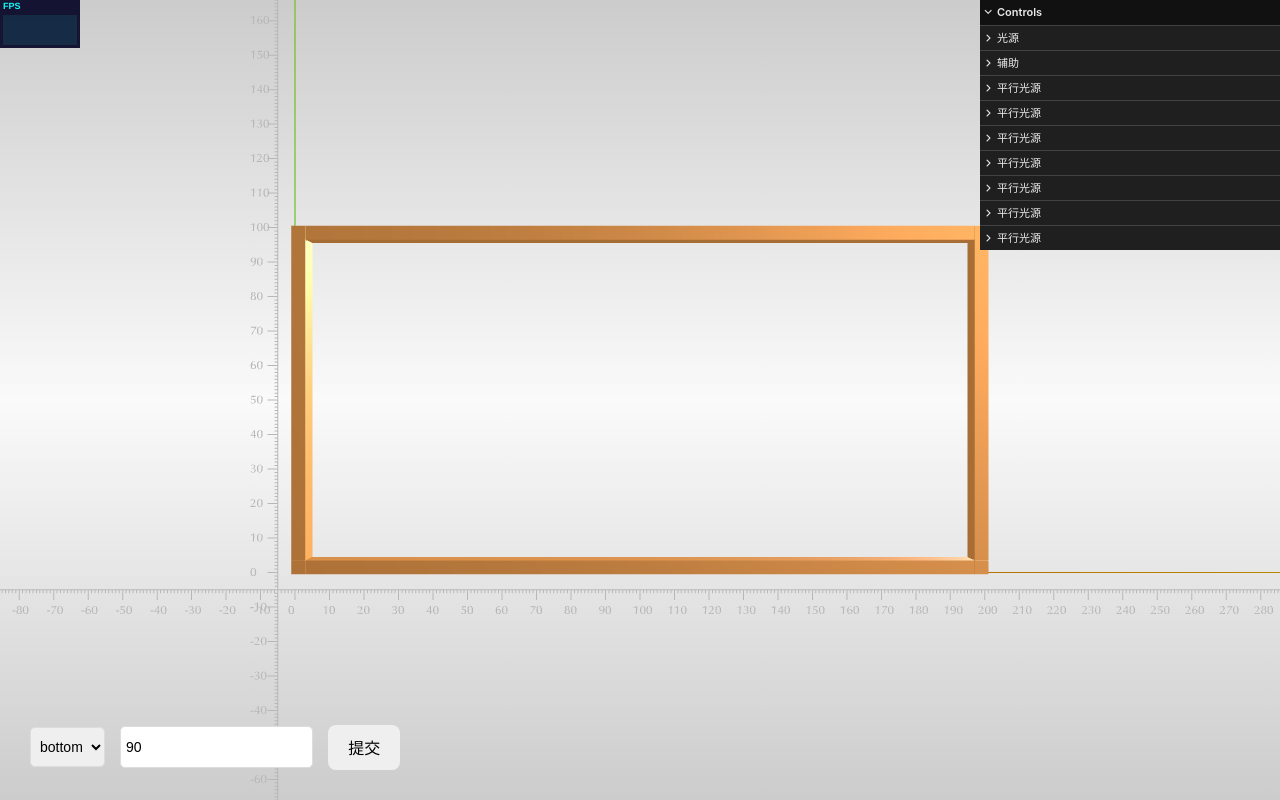
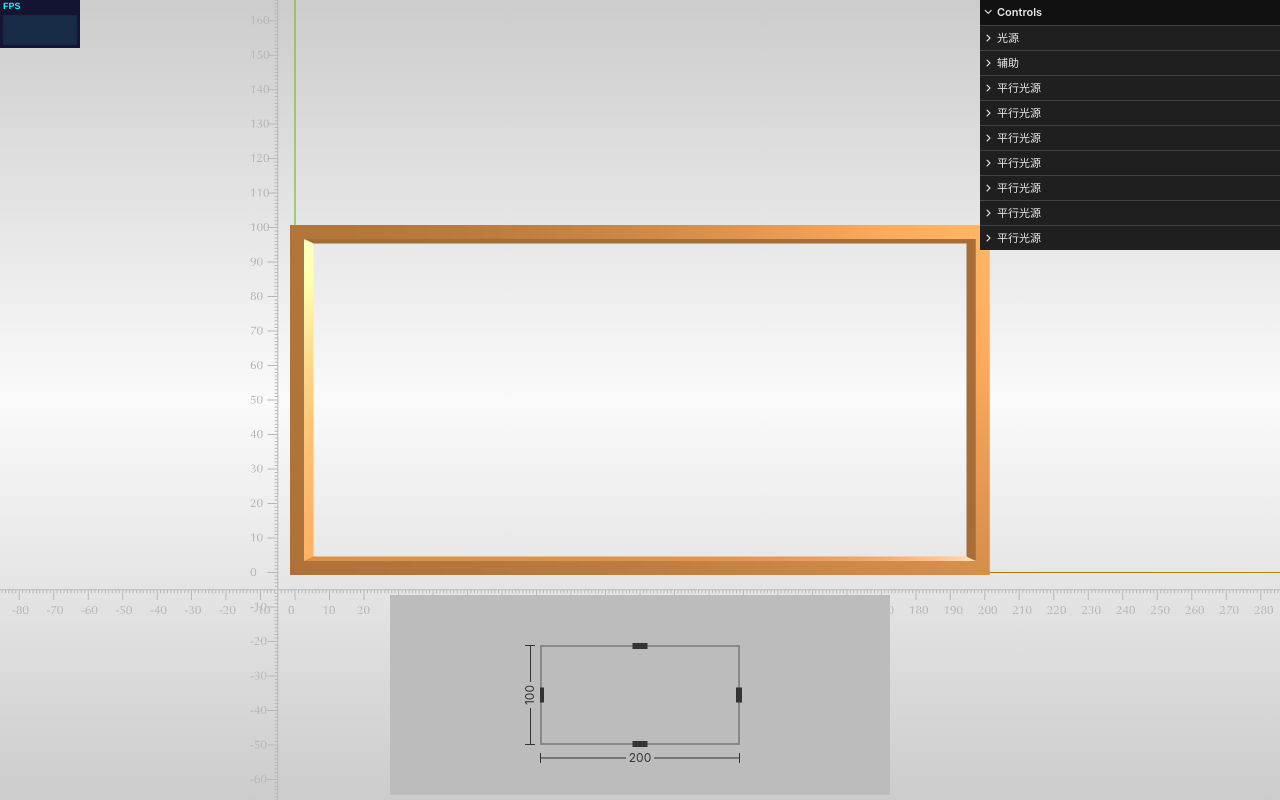
Before and after one commit to cashon1120/threejs, a website built with Vite: page index.html in a window 1280 px wide. Built offline with nearby package versions, Linux system fonts and the light colour scheme.

Commit message:
添加HTML事件

```diff
--- a/index.html
+++ b/index.html
@@ -1,6 +1,5 @@
-<!doctype html>
+<!DOCTYPE html>
 <html lang="en">
-
   <head>
     <meta charset="UTF-8" />
     <link rel="icon" type="image/svg+xml" href="/vite.svg" />
@@ -9,17 +8,18 @@
   </head>
 
   <body>
-  <div class="box">
-    <select class="input" id="option">
-      <option selected value="bottom">bottom</option>
-      <option value="left">left</option>
-      <option value="top">top</option>
-      <option value="right">right</option>
-    </select>
-    <input value="90" class="input" id="inputValue" type="number" />
-    <button id="submitButton">提交</button>
+    <div class="outer">
+      <div class="box" id="box">
+        <!-- <div class="size top"><span>top</span><div class="line"></div></div> -->
+        <div class="size left"><span id="height_value">left</span><div class="line"></div></div>
+        <!-- <div class="size right"><span>right</span><div class="line"></div></div> -->
+        <div class="size bottom"><span id="width_value">bottom</span><div class="line"></div></div>
+        <div class="drag top" id="top" data-type="top"></div>
+        <div class="drag right" id="right" data-type="right"></div>
+        <div class="drag bottom" id="bottom" data-type="bottom"></div>
+        <div class="drag left" id="left" data-type="left"></div>
+      </div>
     </div>
     <script type="module" src="/src/main.ts"></script>
   </body>
-
 </html>
--- a/src/style.css
+++ b/src/style.css
@@ -1,11 +1,15 @@
 :root {
+  color: rgba(255, 255, 255, 0.87);
+  font-weight: 400;
   font-family: Inter, system-ui, Avenir, Helvetica, Arial, sans-serif;
   line-height: 1.5;
-  font-weight: 400;
+  background-color: #242424;
+  -webkit-user-select: none; /* 针对Chrome/Safari/Opera */
+  -moz-user-select: none; /* 针对Firefox */
+  -ms-user-select: none; /* 针对IE10+ */
+  user-select: none;
 
   color-scheme: light dark;
-  color: rgba(255, 255, 255, 0.87);
-  background-color: #242424;
 
   font-synthesis: none;
   text-rendering: optimizeLegibility;
@@ -14,93 +18,156 @@
   -webkit-text-size-adjust: 100%;
 }
 
-a {
-  font-weight: 500;
-  color: #646cff;
-  text-decoration: inherit;
-}
-a:hover {
-  color: #535bf2;
+body {
+  display: flex;
+  min-width: 320px;
+  min-height: 100vh;
+  margin: 0;
+  background: linear-gradient(#cccccc, #fafafa, #cccccc);
+  place-items: center;
 }
 
-body {
-  margin: 0;
-  display: flex;
-  place-items: center;
-  min-width: 320px;
-  min-height: 100vh;
-  background: linear-gradient(#cccccc, #fafafa, #cccccc);
+.outer {
+  position: fixed;
+  bottom: 5px;
+  left: 50%;
+  width: 500px;
+  height: 200px;
+  background-color: #bcbcbc;
+  transform: translateX(-50%);
 }
 
-h1 {
-  font-size: 3.2em;
-  line-height: 1.1;
+.box {
+  position: absolute;
+  top: 50px;
+  left: 150px;
+  z-index: 999;
+  box-sizing: border-box;
+  width: 200px;
+  height: 100px;
+  border: 2px solid #888;
+}
+.drag {
+  position: absolute;
+  width: 6px;
+  height: 6px;
+  background-color: #333;
+  cursor: move;
+}
+.drag.top {
+  top: -4px;
+  left: 50%;
+  width: 15px;
+  transform: translateX(-50%);
+}
+.drag.bottom {
+  bottom: -4px;
+  left: 50%;
+  width: 15px;
+  transform: translateX(-50%);
+}
+.drag.left {
+  top: 50%;
+  left: -4px;
+  height: 15px;
+  transform: translateY(-50%);
+  line-height-step: 10px;
+}
+.drag.right {
+  top: 50%;
+  right: -4px;
+  height: 15px;
+  transform: translateY(-50%);
+}
+.size {
+  position: absolute;
+  display: flex;
+  align-items: center;
+  justify-content: center;
+  color: #333;
+  font-size: 12px;
+}
+.size span {
+  position: relative;
+  z-index: 9;
+  display: inline-block;
+  padding: 1px 3px;
+  background-color: #bcbcbc;
+}
+.size .line {
+  position: absolute;
+}
+.size::after,
+.size::before {
+  position: absolute;
+  display: block;
+  content: "";
+}
+.size.top,
+.size.bottom {
+  right: -2px;
+  left: -2px;
+  height: 20px;
+}
+.size.bottom {
+  bottom: -25px;
 }
 
-#app {
-  max-width: 1280px;
-  margin: 0 auto;
-  padding: 2rem;
+.size.top::before,
+.size.top:after,
+.size.bottom::before,
+.size.bottom:after {
+  top: 50%;
+  width: 1px;
+  height: 10px;
+  background-color: #333;
+  transform: translateY(-50%);
+}
+.size.top::before,
+.size.bottom::before {
+  left: 0;
+}
+.size.top::after,
+.size.bottom::after {
+  right: 0;
+}
+.size.top .line,
+.size.bottom .line {
+  top: 50%;
+  width: 100%;
+  height: 1px;
+  background-color: #333;
+  transform: translateY(-50%);
+}
+.size.top {
+  top: -25px;
   text-align: center;
 }
 
-.logo {
-  height: 6em;
-  padding: 1.5em;
-  will-change: filter;
-  transition: filter 300ms;
+.size.left {
+  top: -2px;
+  bottom: -2px;
+  left: -25px;
 }
-.logo:hover {
-  filter: drop-shadow(0 0 2em #646cffaa);
+.size.left .line {
+  width: 1px;
+  height: 100%;
+  background-color: #333;
 }
-.logo.vanilla:hover {
-  filter: drop-shadow(0 0 2em #3178c6aa);
+.size.left span {
+  transform: rotate(-90deg);
 }
-
-.card {
-  padding: 2em;
+.size.left::before,
+.size.left:after {
+  left: 50%;
+  width: 10px;
+  height: 1px;
+  background-color: #333;
+  transform: translateX(-50%);
 }
-
-.read-the-docs {
-  color: #888;
+.size.left::before {
+  top: 0;
 }
-
-button {
-  border-radius: 8px;
-  border: 1px solid transparent;
-  padding: 0.6em 1.2em;
-  font-size: 1em;
-  font-weight: 500;
-  font-family: inherit;
-  outline: none;
-  cursor: pointer;
-  transition: border-color 0.25s;
+.size.left::after {
+  bottom: 0;
 }
-button:hover {
-  border-color: #646cff;
-}
-button:focus,
-button:focus-visible {
-  outline: 4px auto -webkit-focus-ring-color;
-}
-
-
-
-
-.box {
-  position: fixed;
-  left: 30px;
-  bottom: 30px;
-  display: flex;
-  align-items: center;
-}
-.input {
-  height: 40px;
-  line-height: 40px;
-  border: 1px solid #ddd;
-  border-radius: 5px;
-  padding: 0 5px;
-  margin-right: 15px;
-  outline: none;
-  font-size: 14px;
-}
--- a/src/window/class/bar.ts
+++ b/src/window/class/bar.ts
@@ -5,9 +5,9 @@ import { scene, camera, renderer } from "../../common";
 type AlignType = "right" | "top" | "left" | "bottom" | "center";
 
 interface Props {
-  width: number;
-  height: number;
-  depth: number;
+  width: number; //模型的宽度
+  height: number; // 模型的高度
+  depth: number; // 模型的厚度
   color?: string;
   group?: THREE.Group;
   x?: number;
@@ -22,13 +22,19 @@ interface Params {
   time?: number;
 }
 
+interface transformProps extends Params {
+  left: number;
+  right: number;
+  top: number;
+  bottom: number;
+}
+
 class Bar {
   innerGroup: THREE.Group;
   group: THREE.Group;
   parentGroup: THREE.Group;
   width: number;
   height: number;
-  depth: number;
   align?: AlignType;
   x: number;
   y: number;
@@ -37,7 +43,7 @@ class Bar {
     const {
       width,
       height,
-      depth = 3,
+      depth,
       color = "#eee",
       x = 0,
       y = 0,
@@ -47,7 +53,6 @@ class Bar {
     } = params;
     this.width = width;
     this.height = height;
-    this.depth = depth;
     this.x = x;
     this.y = y;
     this.z = z;
@@ -88,7 +93,6 @@ class Bar {
     if (this.parentGroup) {
       this.parentGroup.add(this.group);
     }
-    return this;
   }
   translate = (params: Params) => {
     const { type, value, time = 300 } = params;
@@ -102,7 +106,6 @@ class Bar {
     tween.onComplete(() => {
       isEnd = true;
     });
-    tween.onComplete;
     const render = () => {
       tween.update();
       renderer.render(scene, camera);
@@ -112,56 +115,32 @@ class Bar {
     };
     render();
   };
-  transform = (params: Params) => {
-    const { type, value, time = 300 } = params;
+  transform = (params: transformProps) => {
+    const { type, value, left, right, top, bottom, time = 300 } = params;
     if (!type) {
-      throw new Error("请输入变化类型, 如: left | right | top | bottom");
+      throw new Error("请输入变化方向, 如: left | right | top | bottom");
     }
     const target = this.group;
     const _height = this.height;
     const _width = this.width;
     const isHorizontal = type === "right" || type === "left";
-    const isVertical = type === "top" || type === "bottom";
     let positionTween: any;
-    if (type === "top") {
+    if (type === "top" || type === "bottom") {
       positionTween = new TWEEN.Tween(target.position)
-        .to({ y: value / 2 }, time)
-        .start();
-      this.height = value;
-    }
-
-    if (type === "right") {
-      positionTween = new TWEEN.Tween(target.position)
-        .to({ x: value / 2 }, time)
-        .start();
-      this.width = value;
-    }
-
-    if (type === "bottom") {
-      const targetValue = target.position.y - (value - this.height) / 2;
-      positionTween = new TWEEN.Tween(target.position)
-        .to({ y: targetValue }, time)
-        .start();
-      this.height = value;
-    }
-
-    if (type === "left") {
-      const targetValue = target.position.x - (value - this.width) / 2;
-      positionTween = new TWEEN.Tween(target.position)
-        .to({ x: targetValue }, time)
+        .to({ y: (top + bottom ) / 2 }, time)
         .start();
     }
 
-    if (isHorizontal) {
-      this.width = value;
-    }
-    if (isVertical) {
-      this.height = value;
+    if (type === "right" || type === "left") {
+      positionTween = new TWEEN.Tween(target.position)
+        .to({ x: (right + left ) / 2 }, time)
+        .start();
     }
 
     const scaleType = isHorizontal ? "x" : "y";
+    const scaleValue = value / (isHorizontal ? _width : _height);
     const tween = new TWEEN.Tween(target.scale)
-      .to({ [scaleType]: value / (isHorizontal ? _width : _height) }, time)
+      .to({ [scaleType]: scaleValue }, time)
       .start();
     let isEnd = false;
     tween.onComplete(() => {
--- a/src/window/class/rect.ts
+++ b/src/window/class/rect.ts
@@ -5,8 +5,8 @@ interface Props {
   group: THREE.Group;
   width: number;
   height: number;
-  barWidth: number;
-  depth: number;
+  barWidth: number; // 这个决定了边框的宽度或者高度
+  barDepth: number;
   x?: number;
   y?: number;
   z?: number;
@@ -15,8 +15,6 @@ interface Props {
   rightBar?: Bar;
   bottomBar?: Bar;
   color?: string;
-  minWidth?: number;
-  minHeight?: number;
 }
 
 interface TranformProps {
@@ -36,21 +34,19 @@ class Rect {
   barWidth: number;
   width: number;
   height: number;
-  depth: number;
+  barDepth: number;
   group: THREE.Group;
   top: number;
   left: number;
   right: number;
   bottom: number;
-  minWidth: number;
-  minHeight: number;
   constructor(params: Props) {
     const {
       width,
       height,
       group,
       barWidth,
-      depth = 2,
+      barDepth = 2,
       x = 0,
       y = 0,
       z = 0,
@@ -59,19 +55,16 @@ class Rect {
       rightBar,
       bottomBar,
       color = "#eeeeee",
-      minWidth = 100,
-      minHeight = 50,
+
     } = params;
     this.width = width;
     this.height = height;
-    this.depth = depth;
+    this.barDepth = barDepth;
     this.left = 0;
     this.top = height;
     this.right = width;
     this.bottom = 0;
     this.barWidth = barWidth;
-    this.minWidth = minWidth;
-    this.minHeight = minHeight;
     this.topBar =
       topBar ||
       new Bar({
@@ -80,7 +73,7 @@ class Rect {
         x: this.width / 2,
         y: this.height,
         align: "top",
-        depth,
+        depth: barDepth,
         color,
       });
     this.rightBar =
@@ -91,7 +84,7 @@ class Rect {
         x: this.width,
         y: height / 2,
         align: "right",
-        depth,
+        depth: barDepth,
         color,
       });
     this.leftBar =
@@ -100,7 +93,7 @@ class Rect {
         width: barWidth,
         height: height,
         y: height / 2,
-        depth,
+        depth: barDepth,
         color,
         align: "left",
       });
@@ -111,7 +104,7 @@ class Rect {
         height: barWidth,
         x: this.width / 2,
         align: "bottom",
-        depth,
+        depth: barDepth,
         color,
       });
     this.group = new THREE.Group();
@@ -132,11 +125,7 @@ class Rect {
         if (this.height === value) {
           return;
         }
-        if (value < this.minHeight) {
-          throw new Error(`高度不能小于最小高度(${this.minHeight})`);
-        }
         this.top  = value - this.height + this.top
-        console.log(this.top)
         this.topBar.translate({
           type,
           value: this.top,
@@ -144,12 +133,20 @@ class Rect {
         });
         this.leftBar.transform({
           type,
+          left: this.left,
+          right: this.right,
+          top: this.top,
+          bottom: this.bottom,
           value,
           time,
         });
         this.rightBar.transform({
           type,
-          value: value,
+          left: this.left,
+          right: this.right,
+          top: this.top,
+          bottom: this.bottom,
+          value,
           time,
         });
         this.height = value;
@@ -158,23 +155,28 @@ class Rect {
         if (this.width === value) {
           return;
         }
-        if (value < this.minWidth) {
-          throw new Error(`宽度不能小于最小宽度(${this.minHeight})`);
-        }
         this.right = value - this.width + this.right
-        this.topBar.transform({
+        this.rightBar.translate({
           type,
           value: this.right,
           time,
         });
+        this.topBar.transform({
+          type,
+          left: this.left,
+          right: this.right,
+          top: this.top,
+          bottom: this.bottom,
+          value: value,
+          time,
+        });
         this.bottomBar.transform({
           type,
+          left: this.left,
+          right: this.right,
+          top: this.top,
+          bottom: this.bottom,
           value,
-          time,
-        });
-        this.rightBar.translate({
-          type,
-          value: value,
           time,
         });
         this.width = value;
@@ -182,9 +184,6 @@ class Rect {
       case "bottom":
         if (this.height === value) {
           return;
-        }
-        if (value < this.minHeight) {
-          throw new Error(`高度不能小于最小高度(${this.minHeight})`);
         }
         this.bottom = this.top - value;
         this.bottomBar.translate({
@@ -194,12 +193,20 @@ class Rect {
         });
         this.leftBar.transform({
           type,
+          left: this.left,
+          right: this.right,
+          top: this.top,
+          bottom: this.bottom,
           value,
           time,
         });
 
         this.rightBar.transform({
           type,
+          left: this.left,
+          right: this.right,
+          top: this.top,
+          bottom: this.bottom,
           value,
           time,
         });
@@ -210,10 +217,6 @@ class Rect {
         if (this.width === value) {
           return;
         }
-        if (value < this.minWidth) {
-          throw new Error(`宽度不能小于最小宽度(${this.minWidth})`);
-        }
-        console.log(this.right)
         this.left = this.right - value;
         this.leftBar.translate({
           type,
@@ -222,11 +225,19 @@ class Rect {
         });
         this.topBar.transform({
           type,
+          left: this.left,
+          right: this.right,
+          top: this.top,
+          bottom: this.bottom,
           value,
           time,
         });
         this.bottomBar.transform({
           type,
+          left: this.left,
+          right: this.right,
+          top: this.top,
+          bottom: this.bottom,
           value,
           time,
         });
--- /dev/null
+++ b/src/window/event.ts
@@ -0,0 +1,144 @@
+import Rect from "./class/rect";
+
+const initEvent = (rect: Rect) => {
+  const MAX_WIDTH = 500;
+  const MAX_HEIGHT = 200;
+  const MIN_WIDTH = 50;
+  const MIN_HEIGHT = 50;
+  let left = 150;
+  let top = 50;
+  let height = 100;
+  let width = 200;
+  const box = document.getElementById("box");
+  const topBar = document.getElementById("top");
+  const rightBar = document.getElementById("right");
+  const bottomBar = document.getElementById("bottom");
+  const leftBar = document.getElementById("left");
+  const widthValue = document.getElementById("width_value");
+  const heightValue = document.getElementById("height_value");
+  if (widthValue) {
+    widthValue.innerHTML = width + "";
+  }
+  if (heightValue) {
+    heightValue.innerHTML = height + "";
+  }
+  let mousedown = false;
+  let _tempTop = top;
+  let _tempHeight = height;
+  let _tempLeft = left;
+  let _tempWidth = width;
+  let type: "top" | "left" | "right" | "bottom" = "top";
+  const begin = {
+    x: 0,
+    y: 0,
+  };
+
+  const onMouseMove = (e: MouseEvent) => {
+    if (!mousedown) {
+      return;
+    }
+    const { clientX, clientY } = e;
+    let offset = 0;
+    if (box) {
+      switch (type) {
+        case "top":
+          offset = begin.y - clientY;
+          _tempTop = top - offset;
+          if (_tempTop < 0) {
+            _tempTop = 0;
+            return;
+          }
+          _tempHeight = height + offset;
+          if (_tempHeight < MIN_HEIGHT) {
+            _tempHeight = MIN_HEIGHT;
+            return;
+          }
+          if (heightValue) {
+            heightValue.innerHTML = _tempHeight + "";
+          }
+          box.style.top = _tempTop + "px";
+          box.style.height = _tempHeight + "px";
+          break;
+        case "bottom":
+          offset = clientY - begin.y;
+          _tempHeight = height + offset;
+          if (_tempHeight < MIN_HEIGHT) {
+            _tempHeight = MIN_HEIGHT;
+            return;
+          }
+          if (top + _tempHeight > MAX_HEIGHT) {
+            return;
+          }
+          if (heightValue) {
+            heightValue.innerHTML = _tempHeight + "";
+          }
+          box.style.height = _tempHeight + "px";
+          break;
+
+        case "left":
+          offset = begin.x - clientX;
+          _tempLeft = left - offset;
+          if (_tempLeft < 0) {
+            _tempLeft = 0;
+            return;
+          }
+          _tempWidth = width + offset;
+          if (_tempWidth < MIN_WIDTH) {
+            _tempWidth = MIN_WIDTH;
+            return;
+          }
+          if (widthValue) {
+            widthValue.innerHTML = _tempWidth + "";
+          }
+          box.style.left = _tempLeft + "px";
+          box.style.width = _tempWidth + "px";
+          break;
+
+        case "right":
+          offset = clientX - begin.x;
+          _tempWidth = width + offset;
+          if (left + _tempWidth > MAX_WIDTH) {
+            return;
+          }
+          if (_tempWidth < MIN_WIDTH) {
+            _tempWidth = MIN_WIDTH;
+            return;
+          }
+          if (widthValue) {
+            widthValue.innerHTML = _tempWidth + "";
+          }
+          box.style.width = _tempWidth + "px";
+          break;
+      }
+    }
+  };
+
+  const onMouseDown = (e: any) => {
+    mousedown = true;
+    type = e.target.dataset.type;
+    const { clientX, clientY } = e;
+    begin.x = clientX;
+    begin.y = clientY;
+    document.addEventListener("mousemove", onMouseMove);
+  };
+
+  topBar?.addEventListener("mousedown", onMouseDown);
+  bottomBar?.addEventListener("mousedown", onMouseDown);
+  leftBar?.addEventListener("mousedown", onMouseDown);
+  rightBar?.addEventListener("mousedown", onMouseDown);
+
+  document?.addEventListener("mouseup", () => {
+    document.removeEventListener("mousemove", onMouseMove);
+    height = _tempHeight;
+    top = _tempTop;
+    left = _tempLeft;
+    width = _tempWidth;
+    mousedown = false;
+    rect.transform({
+      type,
+      value: type === "bottom" || type === "top" ? height : width,
+    });
+  });
+};
+
+export default initEvent;
--- a/src/window/index.ts
+++ b/src/window/index.ts
@@ -3,6 +3,7 @@ import { scene, controls, camera, renderer } from "../common";
 import createPointLight from "./lights/pointLight";
 import createCoordinate from "./tools/coordinate";
 import Track from "./model/track";
+import initEvent from "./event";
 import Rect from "./class/rect";
 
 const WIDTH = 200;
@@ -38,7 +39,7 @@ const init = () => {
     group,
     width: WIDTH,
     height: HEIGHT,
-    depth: 6,
+    barDepth: 8,
     barWidth: 4,
     color: "#f29e4b",
     // bottomBar: new Track({
@@ -50,7 +51,7 @@ const init = () => {
     //   color: "#f29e4b",
     // }),
   });
-
+  initEvent(windowRect)
   // new Track({
   //   width: WIDTH,
   //   height: 4,
```
Lines whose indentation alone changed are shown as unchanged.
